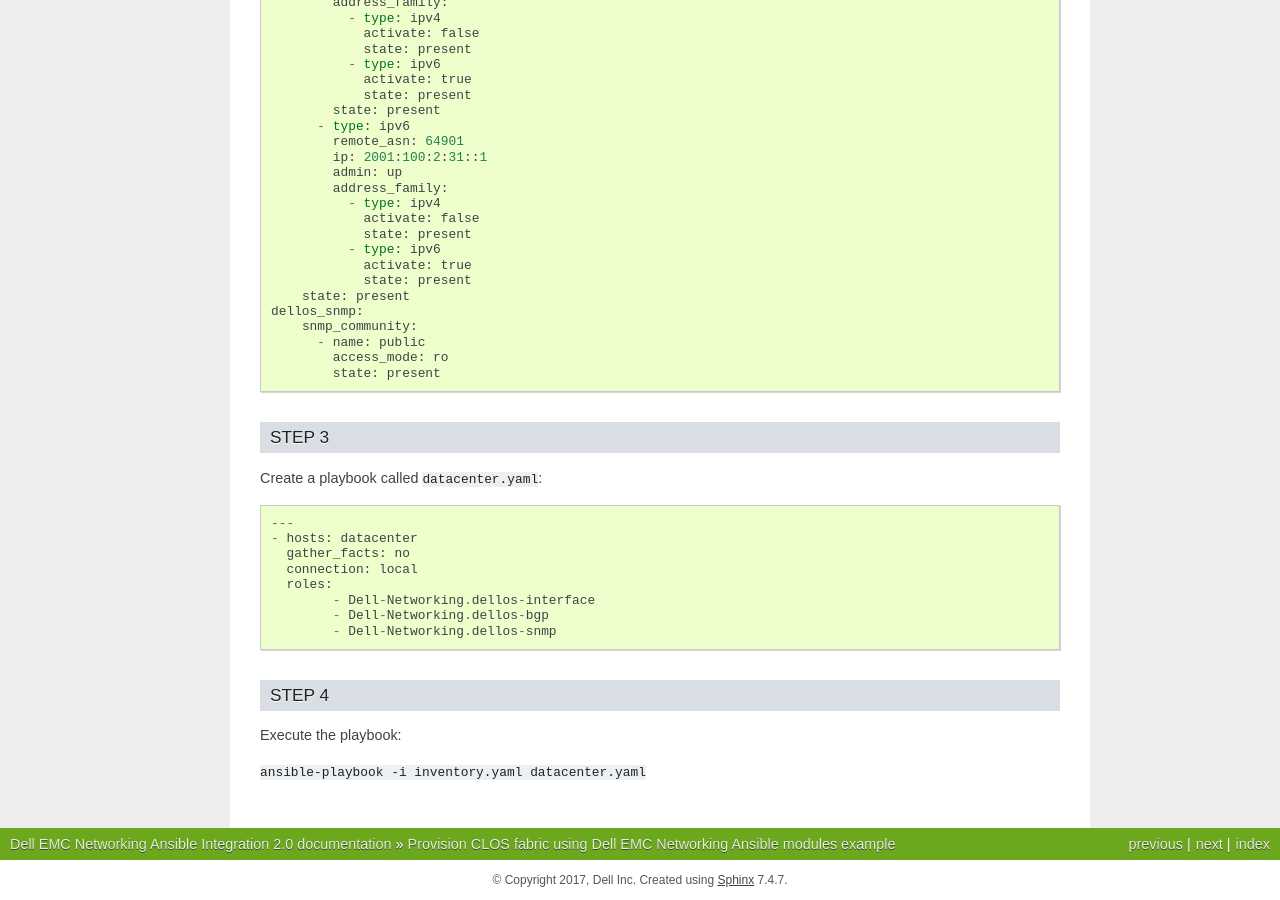
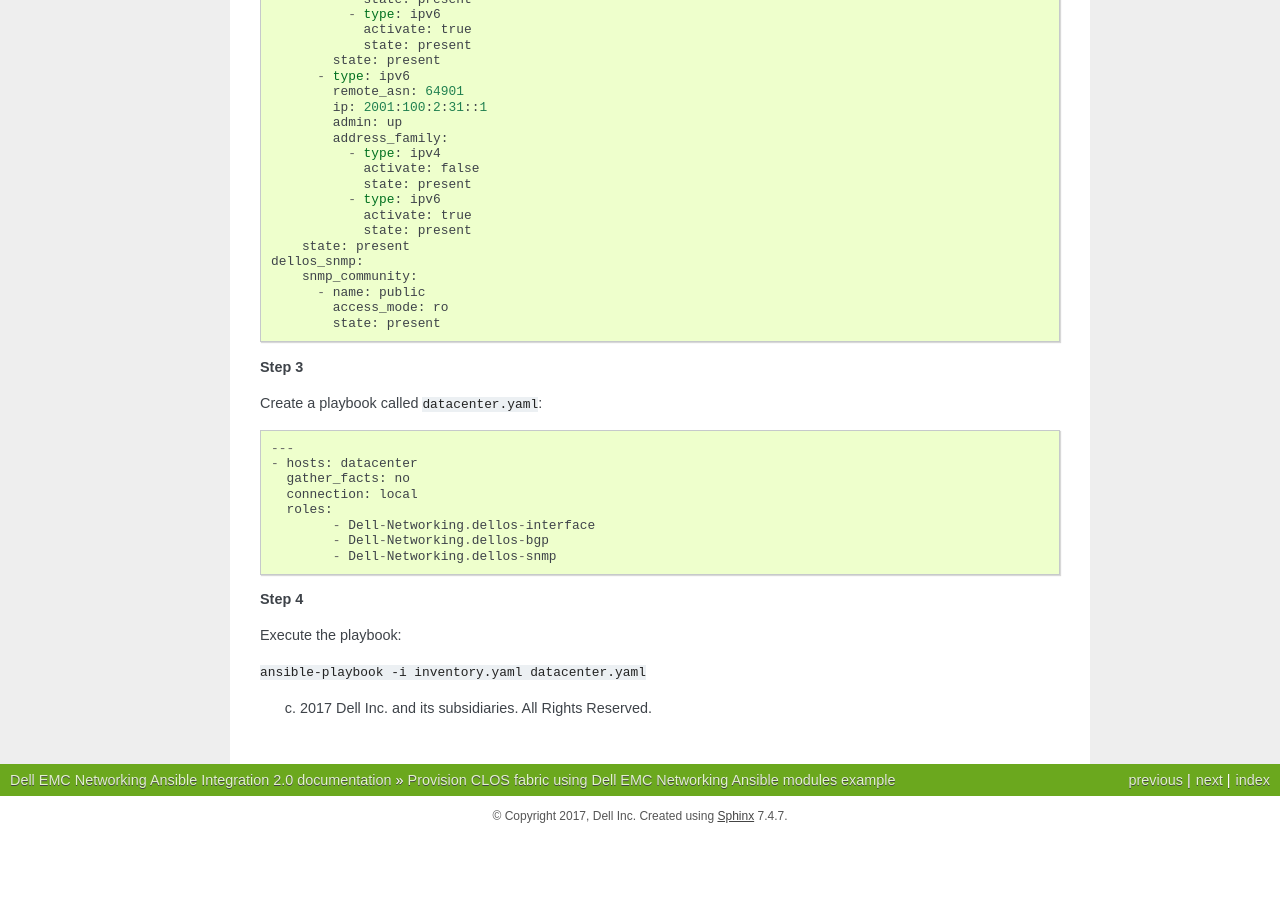
Before and after one commit to Dell-Networking/ansible-dellos-docs, a Sphinx documentation site: the page built from source/clos_fabric_example.rst, in a window 1280 px wide and 900 px high, scrolled down 10259 px. Built offline with Sphinx 7.4.7, drawn with Linux system fonts in a browser that asks for light colours; after the commit the page ends 11095 px from its top, so only the background shows below that; some of the changed text lies outside the part shown.

Commit message:
Update clos_fabric_example.rst
Added copyright and edits

```diff
--- a/source/clos_fabric_example.rst
+++ b/source/clos_fabric_example.rst
@@ -14,8 +14,7 @@
 Creating a Simple Ansible Playbook
 ----------------------------------
 
-STEP 1
-~~~~~~~
+**Step 1**
 
 Create an inventory file called ``inventory.yaml`` and specify the device IP address:
 
@@ -44,8 +43,7 @@
 	leaf
 
 
-STEP 2
-~~~~~~~
+**Step 2**
 
 Create a host variable file called ``host_vars/spine1.yaml``, then define the host, credentials and transport:
 
@@ -664,9 +662,7 @@
             access_mode: ro
             state: present
 
-
-STEP 3
-~~~~~~~
+**Step 3**
 
 Create a playbook called ``datacenter.yaml``:
 
@@ -681,10 +677,10 @@
 		- Dell-Networking.dellos-bgp
 		- Dell-Networking.dellos-snmp
 
-
-STEP 4
-~~~~~~
+**Step 4**
 
 Execute the playbook:
 
 ``ansible-playbook -i inventory.yaml datacenter.yaml``
+
+(c) 2017 Dell Inc. and its subsidiaries. All Rights Reserved.
```
